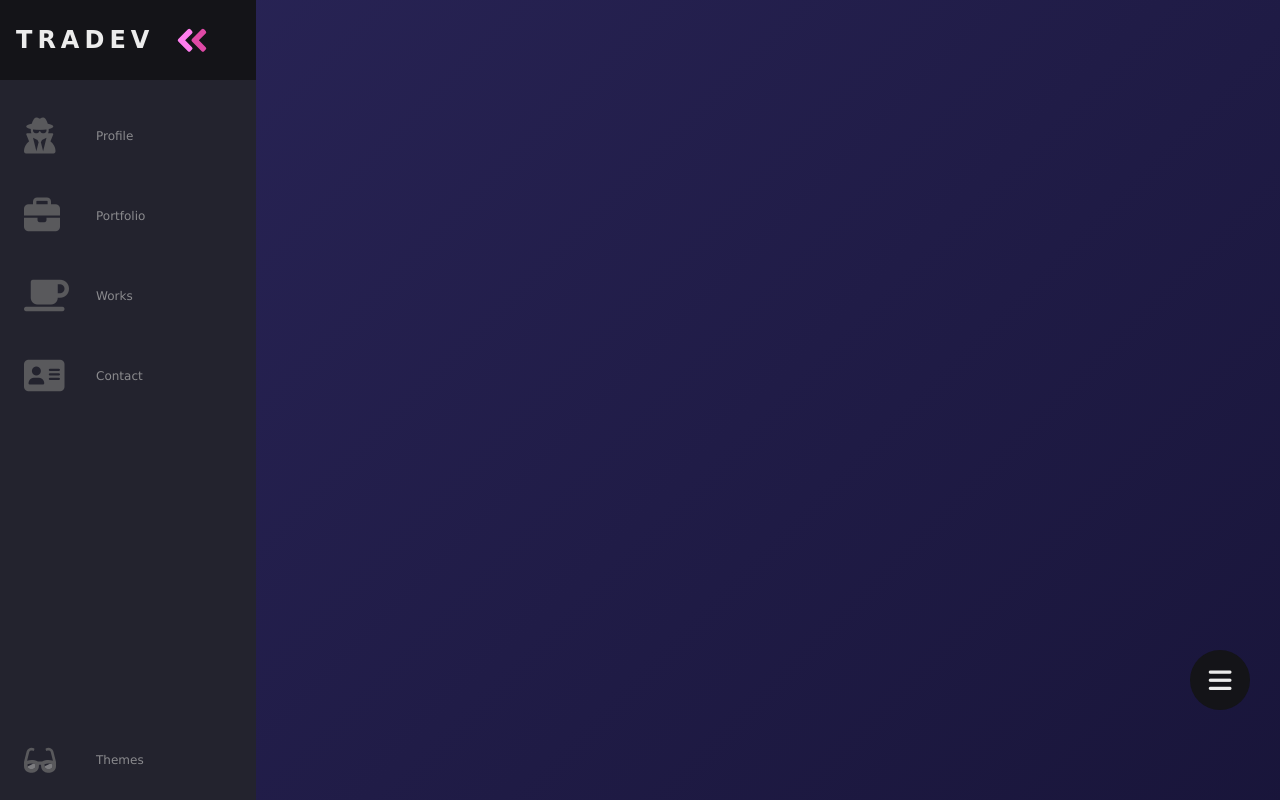
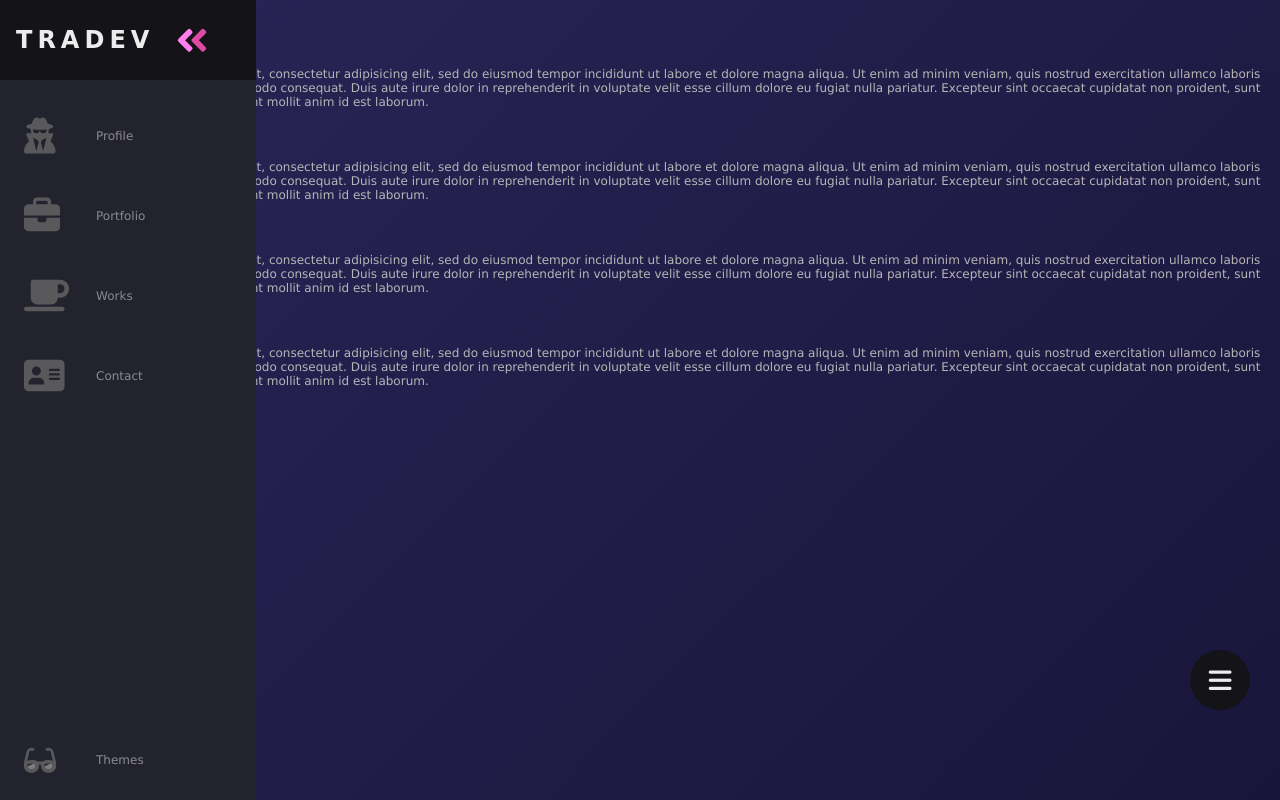
Before and after one commit to hackmeastizil/website, a PHP site: page / in a window 1280 px wide. Run offline with PHP 8.4, Linux system fonts and the light colour scheme; some libraries are stand-ins or nearby versions.

Commit message:
Second Commit
Added PreLoader
Added Containers
Change background According to themes.

```diff
--- a/header.php
+++ b/header.php
@@ -7,6 +7,7 @@
     <link rel="stylesheet" type="text/css" href="style.css">
     <script src="https://kit.fontawesome.com/6244fda63e.js" crossorigin="anonymous"></script>
     <link href="https://fonts.googleapis.com/css?family=Open+Sans:300,400,700&display=swap" rel="stylesheet"/>
+    <script src="https://cdnjs.cloudflare.com/ajax/libs/jquery/3.5.1/jquery.min.js"></script>
 
 
 
--- a/index.php
+++ b/index.php
@@ -6,7 +6,12 @@ include 'header.php';
 
 <body>
 
-   <nav class="navbar">
+  <div class="loader_bg">
+    <div class="loader">
+    </div>
+  </div>
+
+  <nav class="navbar">
     <ul class="navbar-nav">
       <li class="logo">
         <a href="#" class="nav-link">
@@ -151,11 +156,34 @@ include 'header.php';
     </ul>
   </nav>
 
+  <div class="container">
+    <div class="Profile">
+      <div class="content">
+        <h2>Profile</h2>
+        <p>Lorem ipsum dolor sit amet, consectetur adipisicing elit, sed do eiusmod tempor incididunt ut labore et dolore magna aliqua. Ut enim ad minim veniam, quis nostrud exercitation ullamco laboris nisi ut aliquip ex ea commodo consequat. Duis aute irure dolor in reprehenderit in voluptate velit esse cillum dolore eu fugiat nulla pariatur. Excepteur sint occaecat cupidatat non proident, sunt in culpa qui officia deserunt mollit anim id est laborum.</p>
+      </div>
+    </div>
+    <div class="Portfolio">
+      <div class="content">
+        <h2>Portfolio</h2>
+        <p>Lorem ipsum dolor sit amet, consectetur adipisicing elit, sed do eiusmod tempor incididunt ut labore et dolore magna aliqua. Ut enim ad minim veniam, quis nostrud exercitation ullamco laboris nisi ut aliquip ex ea commodo consequat. Duis aute irure dolor in reprehenderit in voluptate velit esse cillum dolore eu fugiat nulla pariatur. Excepteur sint occaecat cupidatat non proident, sunt in culpa qui officia deserunt mollit anim id est laborum.</p>
+      </div>
+    </div>
+    <div class="Works">
+      <div class="content">
+        <h2>Works</h2>
+        <p>Lorem ipsum dolor sit amet, consectetur adipisicing elit, sed do eiusmod tempor incididunt ut labore et dolore magna aliqua. Ut enim ad minim veniam, quis nostrud exercitation ullamco laboris nisi ut aliquip ex ea commodo consequat. Duis aute irure dolor in reprehenderit in voluptate velit esse cillum dolore eu fugiat nulla pariatur. Excepteur sint occaecat cupidatat non proident, sunt in culpa qui officia deserunt mollit anim id est laborum.</p>
+      </div>
+    </div>
+    <div class="Contact">
+      <div class="content">
+        <h2>Contact</h2>
+        <p>Lorem ipsum dolor sit amet, consectetur adipisicing elit, sed do eiusmod tempor incididunt ut labore et dolore magna aliqua. Ut enim ad minim veniam, quis nostrud exercitation ullamco laboris nisi ut aliquip ex ea commodo consequat. Duis aute irure dolor in reprehenderit in voluptate velit esse cillum dolore eu fugiat nulla pariatur. Excepteur sint occaecat cupidatat non proident, sunt in culpa qui officia deserunt mollit anim id est laborum.</p>
+      </div>
+    </div>
+  </div>
 
-
-
-
-    <a href="#" class="float" id="menu-share">
+  <a href="#" class="float" id="menu-share">
       <i class="fas fa-bars my-float"></i>
       </a>
        <i class="float-option">
@@ -172,5 +200,10 @@ include 'header.php';
              <i class="fab fa-github my-float"></i>
            </a></li>
       </i>
+  <script>
+        setTimeout(function(){
+          $('.loader_bg').fadeToggle();
+        },1500);
+  </script>
 
 </body>
--- a/style.css
+++ b/style.css
@@ -6,20 +43,21 @@
   --bg-primary: #23232e;
   --bg-secondary: #141418;
   --transition-speed: 600ms;
+  --gradient-color: linear-gradient(-45deg, #0f0c29, #302b63, #24243e);
 }
 
 
 body{
 font-family:Verdana, Geneva, sans-serif;
 font-size:12px;
-background: linear-gradient(-45deg,#0f0c29, #302b63, #24243e);
+background: var(--gradient-color);
 background-size: 400% 400%;
 animation: gradient 15s ease infinite;
 margin: 0;
 padding: 0;
 }
 
-
+/*scrollbar modification*/
 
 body::-webkit-scrollbar {
   width: 0.25rem;
@@ -193,6 +233,7 @@ body::-webkit-scrollbar-thumb {
   --text-secondary: #ececec;
   --bg-primary: #23232e;
   --bg-secondary: #141418;
+  --gradient-color: linear-gradient(-45deg, #0f0c29, #302b63, #24243e);
 }
 
 .light {
@@ -250,6 +291,17 @@ vertical-align:middle;
 color:#333;
 opacity:0.5;
 }
+
+/*Sections Of Page*/
+
+.container{
+  position:inherit;
+  margin-left: 5rem;
+  padding: 1rem;
+  color: var(--text-primary);
+}
+
+/*Floating Bars*/
 
 .float{
 position:fixed;
```
Also changed, not shown: other parts of style.css (+59 -5 lines).
